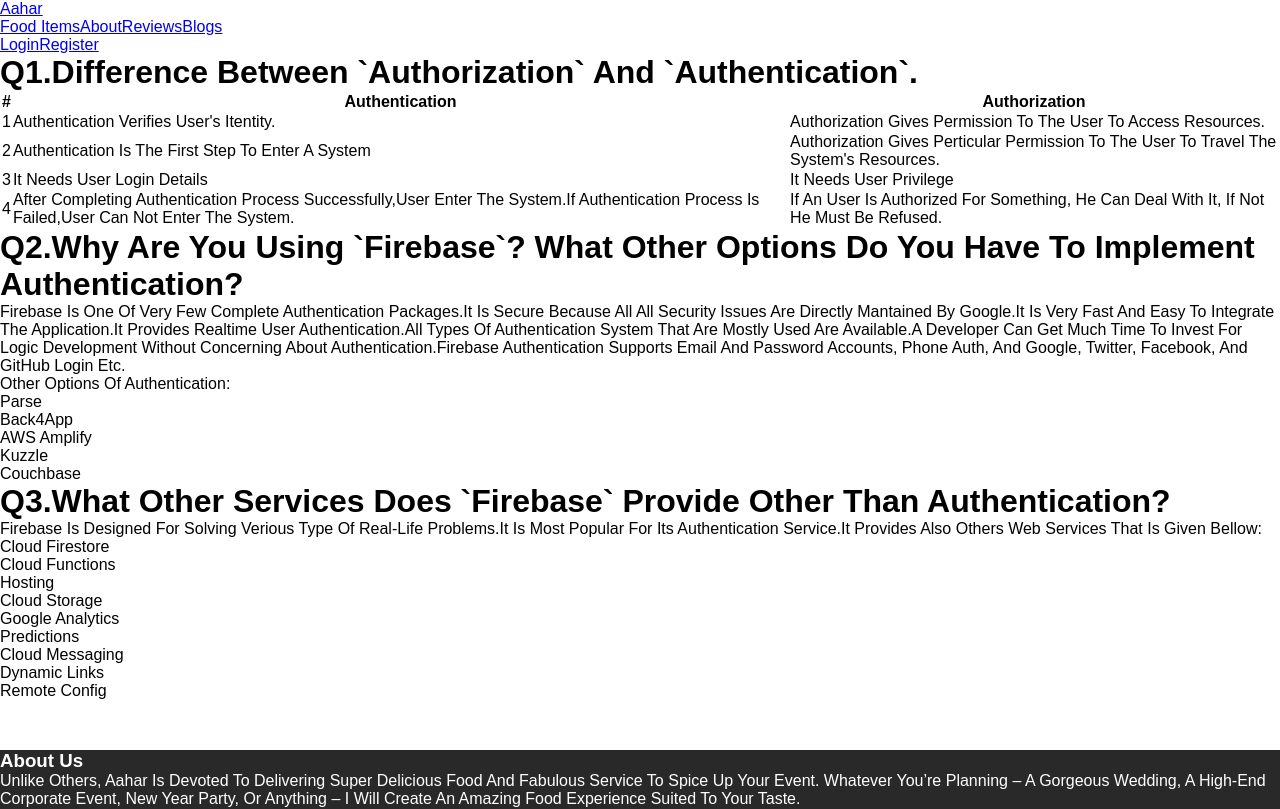
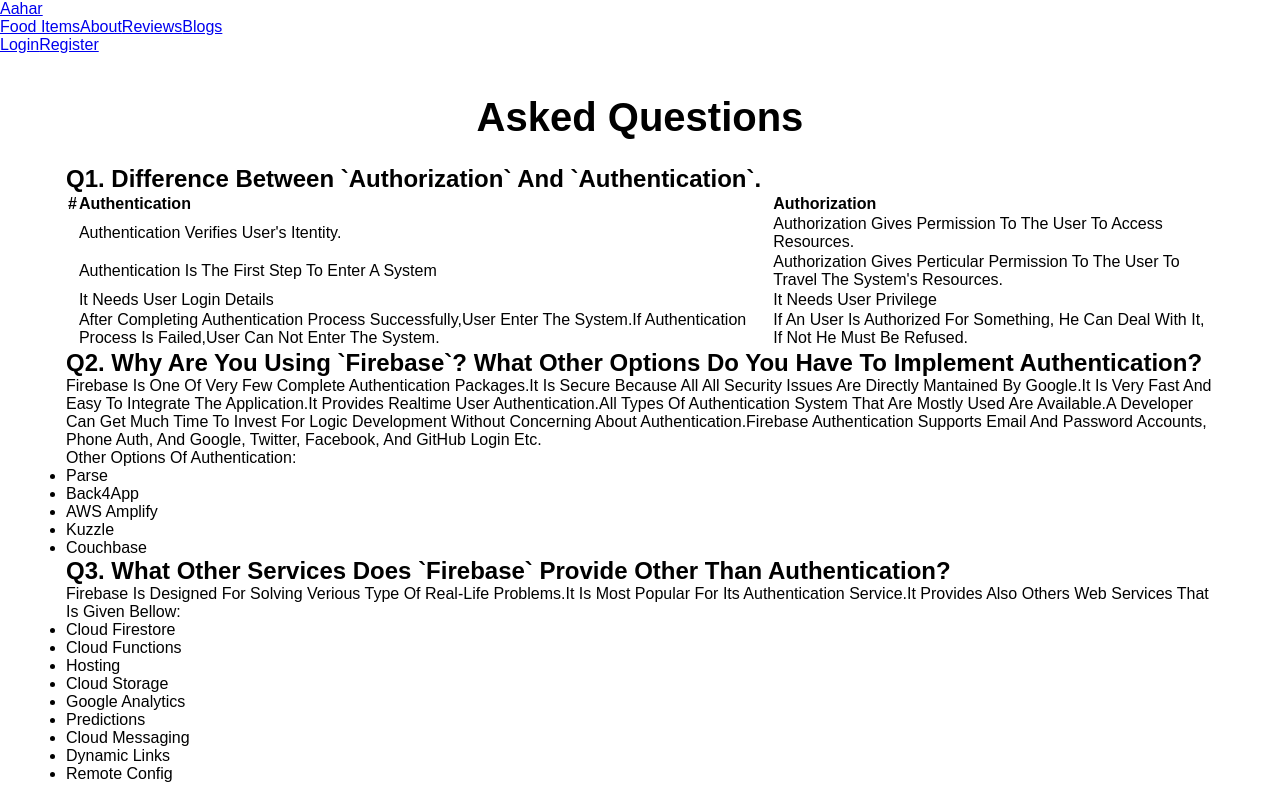
Before and after one commit to rijonshahariar/food-catering-service, a React (Create React App) app: page /blogs in a window 1280 px wide. Shown: the top 809 px of the page. Built offline with nearby package versions, Linux system fonts and the light colour scheme; no server answers; the HTML template or start-up script is replaced by a standard one.

Commit message:
finished and revised

```diff
--- /dev/null
+++ b/src/Components/Blogs/Blogs.css
@@ -0,0 +1,35 @@
+.questions {
+    color: rgb(0, 0, 0);
+    padding: 1rem;
+    border-radius: .5rem;
+    margin-bottom: .5rem;
+    text-align: left;
+    margin: auto 50px;
+}
+
+.questions h1 {
+    text-align: center;
+    font-size: 40px;
+    margin: 25px 20px;
+}
+
+.questions p {
+    font-weight: 500;
+}
+
+@media screen and (max-width: 490px) {
+    .questions {
+        margin-top: 50px;
+        margin-bottom: 50px;
+        width: 85%;
+        margin: 0 auto;
+        line-height: 25px;
+    }
+
+    .questions h2 {
+        text-align: center;
+        font-size: 20px;
+        margin: 50px 20px;
+    }
+
+}
--- a/src/Components/Blogs/Blogs.js
+++ b/src/Components/Blogs/Blogs.js
@@ -1,13 +1,12 @@
 import React from 'react';
-
+import './Blogs.css'
 const Blogs = () => {
     return (
-        <div className='w-5/6 mx-auto'>
-            <div className='p-2 my-2'>
-                <div className="question">
-                    <h1 className='font-bold lg:text-xl md:text-lg'>Q1.Difference between `authorization` and `authentication`.</h1>
-                </div>
-                <div className="answer">
+
+        <div>
+            <div className='questions'>
+                <h1>Asked <span>Questions</span></h1>
+                <h2>Q1. Difference between `authorization` and `authentication`.</h2>
                 <div className="flex flex-col">
                     <div className="overflow-x-auto sm:-mx-6 lg:-mx-8">
                         <div className="py-2 inline-block min-w-full sm:px-6 lg:px-8">
@@ -29,7 +28,7 @@
                                     </thead>
                                     <tbody>
                                         <tr className="border-b">
-                                                <td className="px-6 py-4 whitespace-nowrap text-sm font-medium text-gray-900">1</td>
+                                            <td className="px-6 py-4 whitespace-nowrap text-sm font-medium text-gray-900"></td>
                                             <td className="text-sm text-gray-900 font-light px-6 py-4 whitespace-nowrap">
                                                 Authentication verifies user's itentity.
                                             </td>
@@ -38,7 +37,7 @@
                                             </td>
                                         </tr>
                                         <tr className="bg-white border-b">
-                                                <td className="px-6 py-4 whitespace-nowrap text-sm font-medium text-gray-900">2</td>
+                                            <td className="px-6 py-4 whitespace-nowrap text-sm font-medium text-gray-900"></td>
                                             <td className="text-sm text-gray-900 font-light px-6 py-4 whitespace-nowrap">
                                                 Authentication is the first step to enter a system
                                             </td>
@@ -47,7 +46,7 @@
                                             </td>
                                         </tr>
                                         <tr className="bg-white border-b">
-                                                <td className="px-6 py-4 whitespace-nowrap text-sm font-medium text-gray-900">3</td>
+                                            <td className="px-6 py-4 whitespace-nowrap text-sm font-medium text-gray-900"></td>
                                             <td className="text-sm text-gray-900 font-light px-6 py-4 whitespace-nowrap">
                                                 It needs user login details
                                             </td>
@@ -56,7 +55,7 @@
                                             </td>
                                         </tr>
                                         <tr className="bg-white border-b">
-                                                <td className="px-6 py-4 whitespace-nowrap text-sm font-medium text-gray-900">4</td>
+                                            <td className="px-6 py-4 whitespace-nowrap text-sm font-medium text-gray-900"></td>
                                             <td className="text-sm text-gray-900 font-light px-6 py-4 whitespace-wrap">
                                                 After completing authentication process successfully,user enter the system.If authentication process is failed,user can not enter the system.
                                             </td>
@@ -70,13 +69,8 @@
                         </div>
                     </div>
                 </div>
-                </div>
-            </div>
-            <div className="p-2">
-                <div className="question">
-                    <h1 className='font-bold lg:text-xl md:text-lg'>Q2.Why are you using `firebase`? What other options do you have to implement authentication?</h1>
-                </div>
-                <div className="answer">
+
+                <h2>Q2. Why are you using `firebase`? What other options do you have to implement authentication?</h2>
                 <p>Firebase is one of very few complete authentication packages.It is secure because all all security issues are directly mantained by google.It is very fast and easy to integrate the application.It provides realtime user authentication.All types of authentication system that are mostly used are available.A developer can get much time to invest for logic development without concerning about authentication.Firebase authentication supports email and password accounts, phone auth, and Google, Twitter, Facebook, and GitHub login etc.</p>
                 <p className='font-bold'>Other options of Authentication:</p>
                 <ul className='pl-4' style={{ listStyle: 'disc' }}>
@@ -86,14 +80,9 @@
                     <li>Kuzzle</li>
                     <li>Couchbase</li>
                 </ul>
-                </div>
 
-            </div>
-            <div className="p-2">
-                <div className="question">
-                    <h1 className='font-bold lg:text-xl md:text-lg'>Q3.What other services does `firebase` provide other than authentication?</h1>
-                </div>
-                <div className="answer">
+                <h2>Q3. What other services does `firebase` provide other than authentication?
+                </h2>
                 <p>Firebase is designed for solving verious type of real-life problems.It is most popular for its authentication service.It provides also others web services that is given bellow:</p>
                 <ul className='pl-4' style={{ listStyle: 'disc' }}>
                     <li>Cloud Firestore</li>
@@ -107,9 +96,8 @@
                     <li>Remote Config</li>
                 </ul>
             </div>
+        </div >
 
-            </div>
-        </div>
     );
 };
 
--- a/src/Components/Login/Login.js
+++ b/src/Components/Login/Login.js
@@ -1,13 +1,14 @@
-import { sendPasswordResetEmail } from 'firebase/auth';
-import React, { useRef, useState } from 'react';
+import React, { useRef } from 'react';
 import { Button, Form } from 'react-bootstrap';
-import { useAuthState, useSendPasswordResetEmail, useSignInWithEmailAndPassword } from 'react-firebase-hooks/auth';
+import { useSendPasswordResetEmail, useSignInWithEmailAndPassword } from 'react-firebase-hooks/auth';
 import { Link, useLocation, useNavigate } from 'react-router-dom';
-import { toast, ToastContainer } from 'react-toastify';
+import { ToastContainer, toast } from 'react-toastify';
 import auth from '../../Firebase/firebase.init';
 import login from '../Images/4957136.jpg';
 import SocialLogin from '../SocialLogin/SocialLogin';
 import Loading from '../Loading/Loading'
+import 'react-toastify/dist/ReactToastify.css';
+
 const Login = () => {
     const emailRef = useRef('');
     const passwordRef = useRef('');
@@ -58,7 +59,7 @@
 
     return (
         <div className="row mx-auto">
-            <ToastContainer />
+
             <div className="col-md-6 img-container ">
                 <img className="img-fluid" src={login} alt="" />
             </div>
@@ -92,7 +93,7 @@
 
             </div>
 
-
+            <ToastContainer />
         </div >
     );
 };
```
Lines whose indentation alone changed are shown as unchanged.
